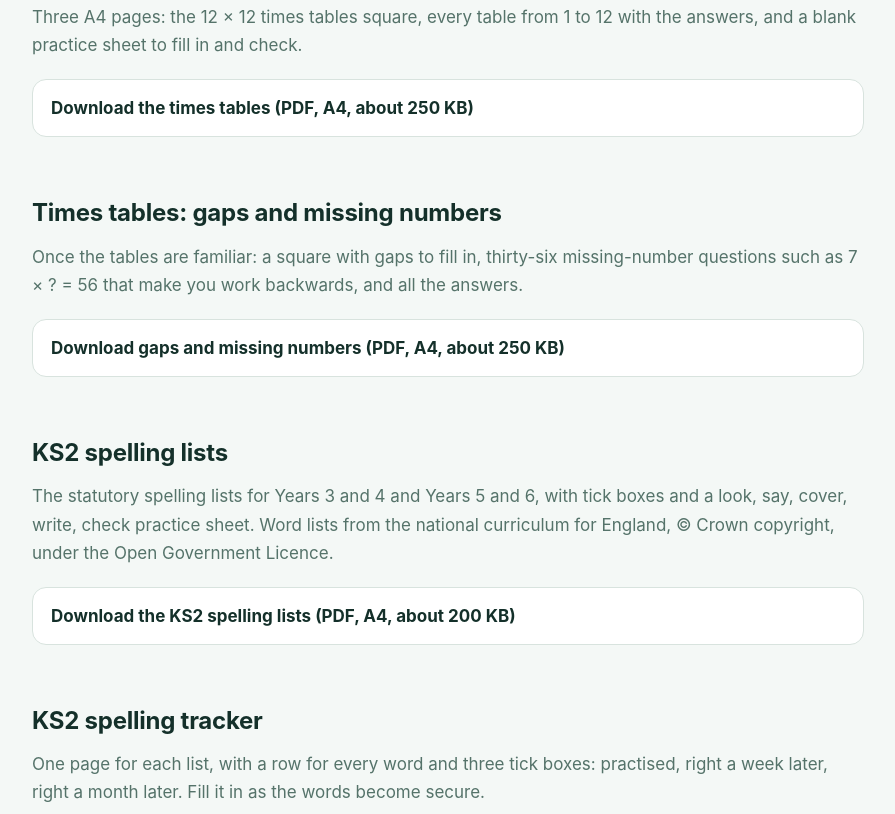
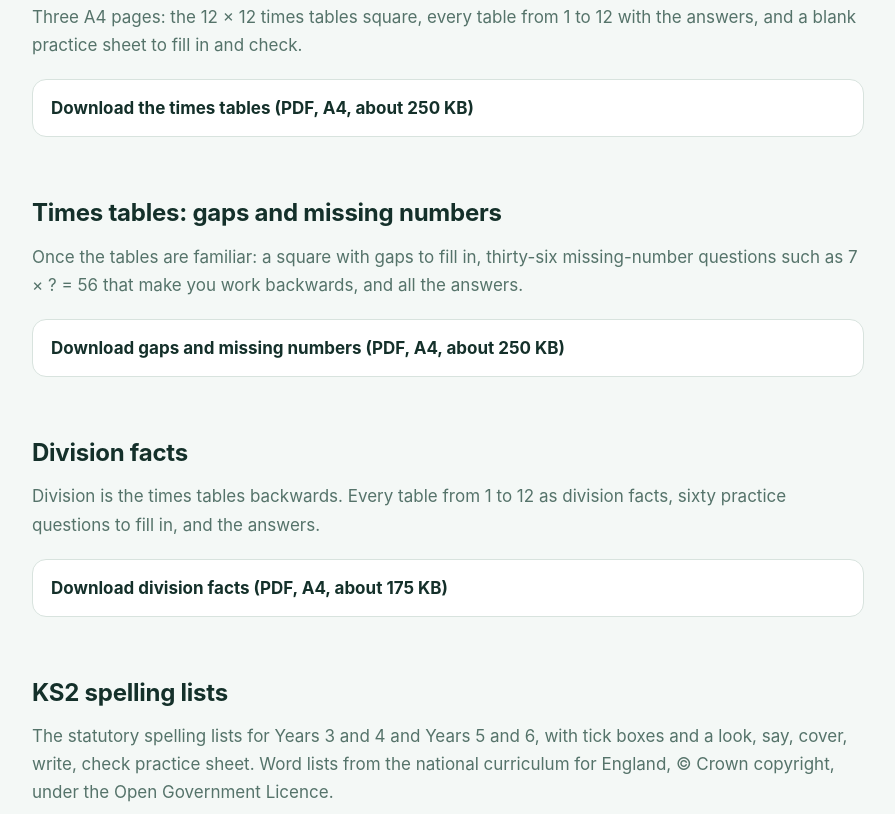
Before and after one commit to niqluong-commits/sagitogo-site, a plain HTML site: page resources/index.html in a window 1280 px wide. Shown: the part 402-1216 px from the top of the page, without its empty margins (192-1087 px from the left). Drawn offline with Linux system fonts and the light colour scheme.

Commit message:
Resources: division facts
Co-Authored-By: Claude Sonnet 5.5 <noreply@anthropic.com>

```diff
--- a/resources/index.html
+++ b/resources/index.html
@@ -101,6 +101,11 @@
   <div class="res">
     <a class="block" href="/resources/sagito-go-multiplication-gaps.pdf" download>Download gaps and missing numbers (PDF, A4, about 250 KB)</a>
   </div>
+  <h2>Division facts</h2>
+  <p>Division is the times tables backwards. Every table from 1 to 12 as division facts, sixty practice questions to fill in, and the answers.</p>
+  <div class="res">
+    <a class="block" href="/resources/sagito-go-division-facts.pdf" download>Download division facts (PDF, A4, about 175 KB)</a>
+  </div>
   <h2>KS2 spelling lists</h2>
   <p>The statutory spelling lists for Years 3 and 4 and Years 5 and 6, with tick boxes and a look, say, cover, write, check practice sheet. Word lists from the national curriculum for England, &copy; Crown copyright, under the Open Government Licence.</p>
   <div class="res">
```
Also changed, not shown: 1 other file.
